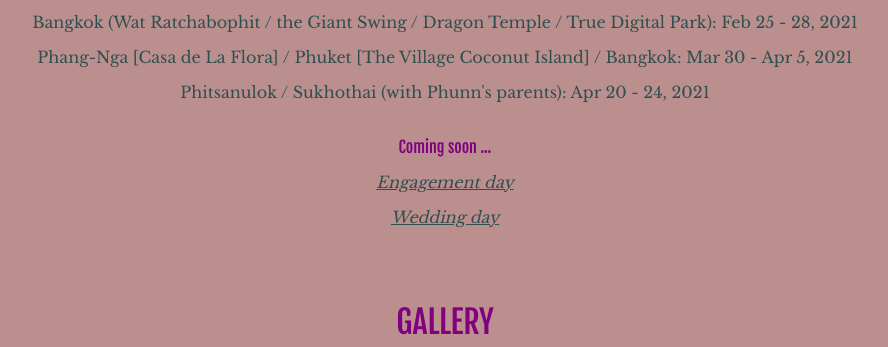
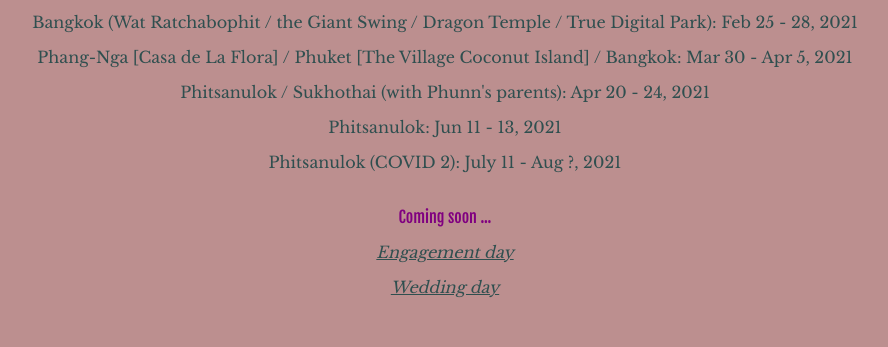
Before and after one commit to pbooncho/pbooncho.github.io, a plain HTML site: page index.html in a window 1280 px wide. Shown: the part 3008-3355 px from the top of the page, without its empty margins (195-1083 px from the left). Drawn offline with nearby package versions, Linux system fonts and the light colour scheme; a web font is replaced by a local one.

Commit message:
Update index.html

```diff
--- a/index.html
+++ b/index.html
@@ -92,6 +92,8 @@
       <a>Bangkok (Wat Ratchabophit / the Giant Swing / Dragon Temple / True Digital Park): Feb 25 - 28, 2021</a>
       <a>Phang-Nga [Casa de La Flora] / Phuket [The Village Coconut Island] / Bangkok: Mar 30 - Apr 5, 2021</a>
       <a>Phitsanulok / Sukhothai (with Phunn's parents): Apr 20 - 24, 2021</a>
+      <a>Phitsanulok: Jun 11 - 13, 2021</a>
+      <a>Phitsanulok (COVID 2): July 11 - Aug ?, 2021</a>
       <br>
       <a class="story-head2">Coming soon ...</a>
       <a class="bold">Engagement day</a>
```
